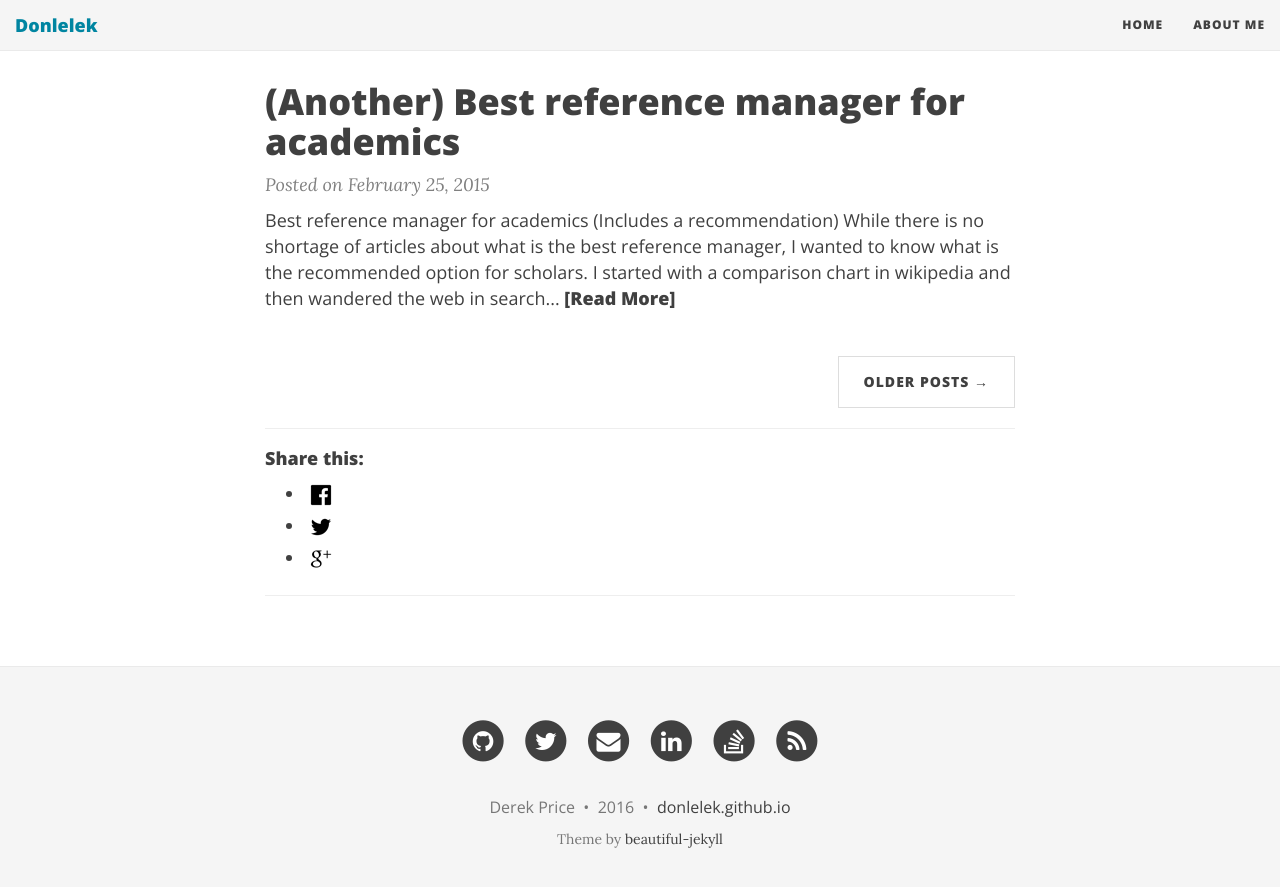
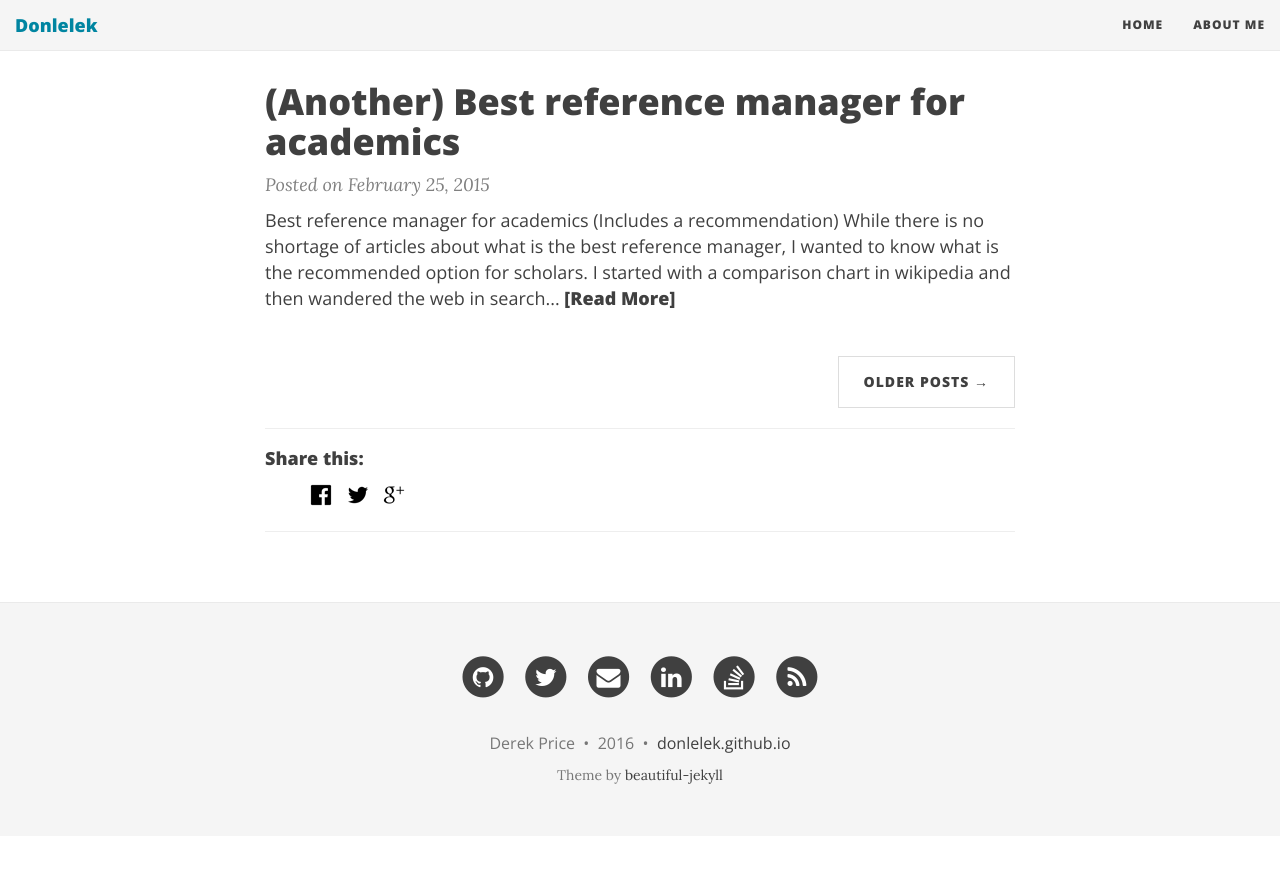
Before and after one commit to donlelek/donlelek.github.io, a Jekyll site: the page built from index.html, in a window 1280 px wide and 900 px high, scrolled down 1372 px. Shown: the top 887 px of the window. Built offline with Jekyll 4.4.1, drawn with Linux system fonts in a browser that asks for light colours; nearby versions of some CDN libraries; the list of posts is cut into pages by our own code; after the commit the page ends 2208 px from its top, so only the background shows below that.

Commit message:
changed share frame to one line instead of list

```diff
--- a/_includes/share.html
+++ b/_includes/share.html
@@ -1,8 +1,8 @@
 <hr>
 <h4>Share this:</h2>
 <ul class="share-buttons">
-  <li><a href="https://facebook.com/sharer.php?u={{ site.url }}{{ page.url }}" title="Share on Facebook" target="_blank"><img src="/img/icons/Facebook.png"></a></li>
-  <li><a href="https://twitter.com/intent/tweet?text={{ page.title }}&url={{ site.url }}{{ page.url }}&via=dprice_chile &related=dprice_chile" target="_blank" title="Tweet"><img src="/img/icons/Twitter.png"></a></li>
-  <li><a href="https://plus.google.com/share?url={{ site.url }}{{ page.url }}" target="_blank" title="Share on Google+"><img src="/img/icons/Google+.png"></a></li>
+  <a href="https://facebook.com/sharer.php?u={{ site.url }}{{ page.url }}" title="Share on Facebook" target="_blank"><img src="/img/icons/Facebook.png"></a>
+  <a href="https://twitter.com/intent/tweet?text={{ page.title }}&url={{ site.url }}{{ page.url }}&via=dprice_chile &related=dprice_chile" target="_blank" title="Tweet"><img src="/img/icons/Twitter.png"></a>
+  <a href="https://plus.google.com/share?url={{ site.url }}{{ page.url }}" target="_blank" title="Share on Google+"><img src="/img/icons/Google+.png"></a>
 </ul>
 <hr>
```
